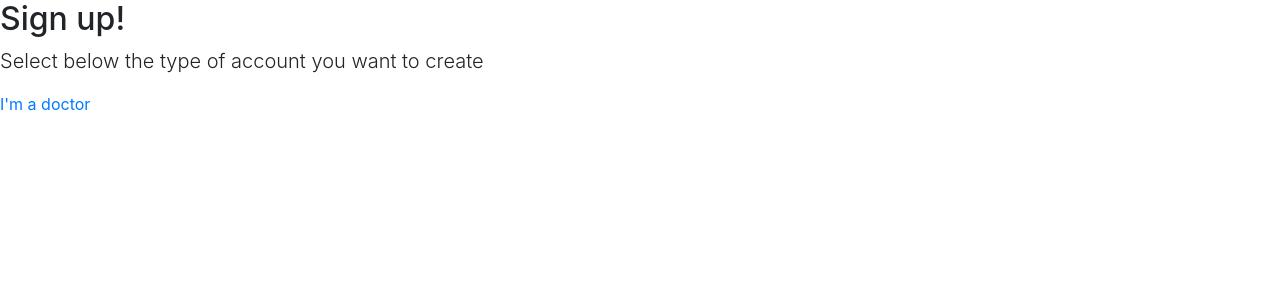
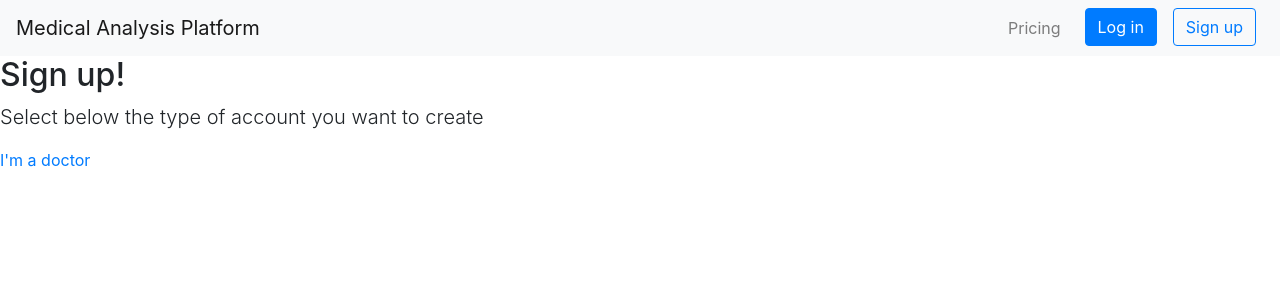
Before and after one commit to iliaparvanov/med-analysis-platform, a Django app: page /accounts/signup/ in a window 1280 px wide. Shown: the top 300 px of the page. Run offline with Django 3.2, Linux system fonts and the light colour scheme; some libraries are stand-ins or nearby versions.

Commit message:
Added basic navbar with links to all pages

```diff
--- a/med_analyser/med_analyser/settings.py
+++ b/med_analyser/med_analyser/settings.py
@@ -1,7 +1,7 @@
 """
 Django settings for med_analyser project.
 
-Generated by 'django-admin startproject' using Django 2.2.7.
+Generated by 'django-admin startproject' using Django 2.2.9.
 
 For more information on this file, see
 https://docs.djangoproject.com/en/2.2/topics/settings/
--- a/med_analyser/templates/base.html
+++ b/med_analyser/templates/base.html
@@ -16,6 +16,34 @@
                 {{ message }}
                 {% endfor %}
         -->
+        <nav class="navbar navbar-expand-lg navbar-light bg-light justify-content-end">
+          <a class="navbar-brand" href="{% url 'common:home' %}">Medical Analysis Platform</a>
+          <button class="navbar-toggler" type="button" data-toggle="collapse" data-target="#navbarText" aria-controls="navbarText" aria-expanded="false" aria-label="Toggle navigation">
+            <span class="navbar-toggler-icon"></span>
+          </button>
+          <div class="collapse navbar-collapse" id="navbarText">
+            <ul class="navbar-nav ml-auto">
+              {% if user.is_authenticated %}
+                <li class="nav-item px-2">
+                  <a class="nav-link" href="{% url 'examination_list' %}">Examinations</a>
+                </li>
+                <li class="nav-item px-2">
+                  <a class="btn btn-outline-primary" href="{% url 'account_logout' %}">Log out</a>
+                </li>
+              {% else %}
+                <li class="nav-item px-2">
+                  <a class="nav-link" href="#">Pricing</a>
+                </li>
+                <li class="nav-item px-2">
+                  <a class="btn btn-primary" href="{% url 'account_login' %}">Log in</a>
+                </li>
+                <li class="nav-item px-2 py-2 py-lg-0">
+                  <a class="btn btn-outline-primary" href="{% url 'account_signup' %}">Sign up</a>
+                </li>
+              {% endif %}
+            </ul>
+          </div>
+        </nav>
 
         {% block content %}
         {% endblock %}
```
Also changed, not shown: 2 other files.
